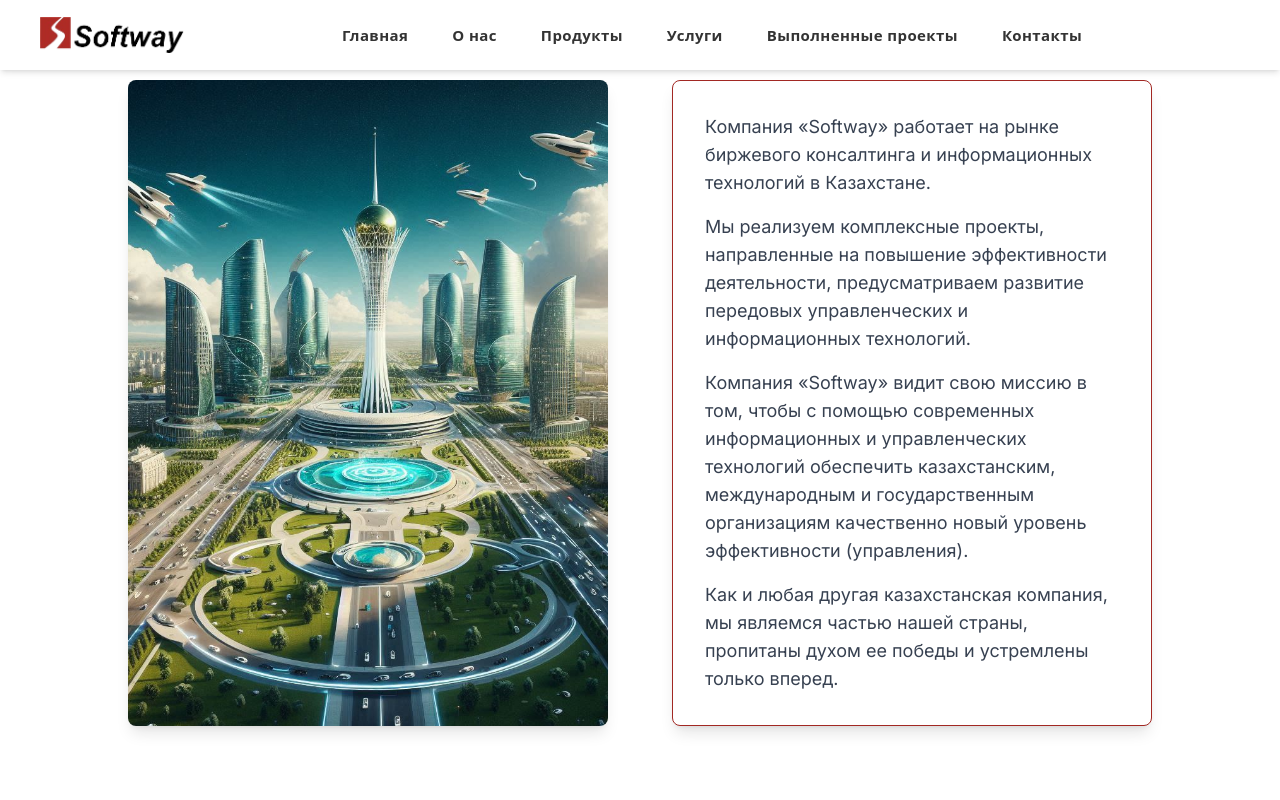
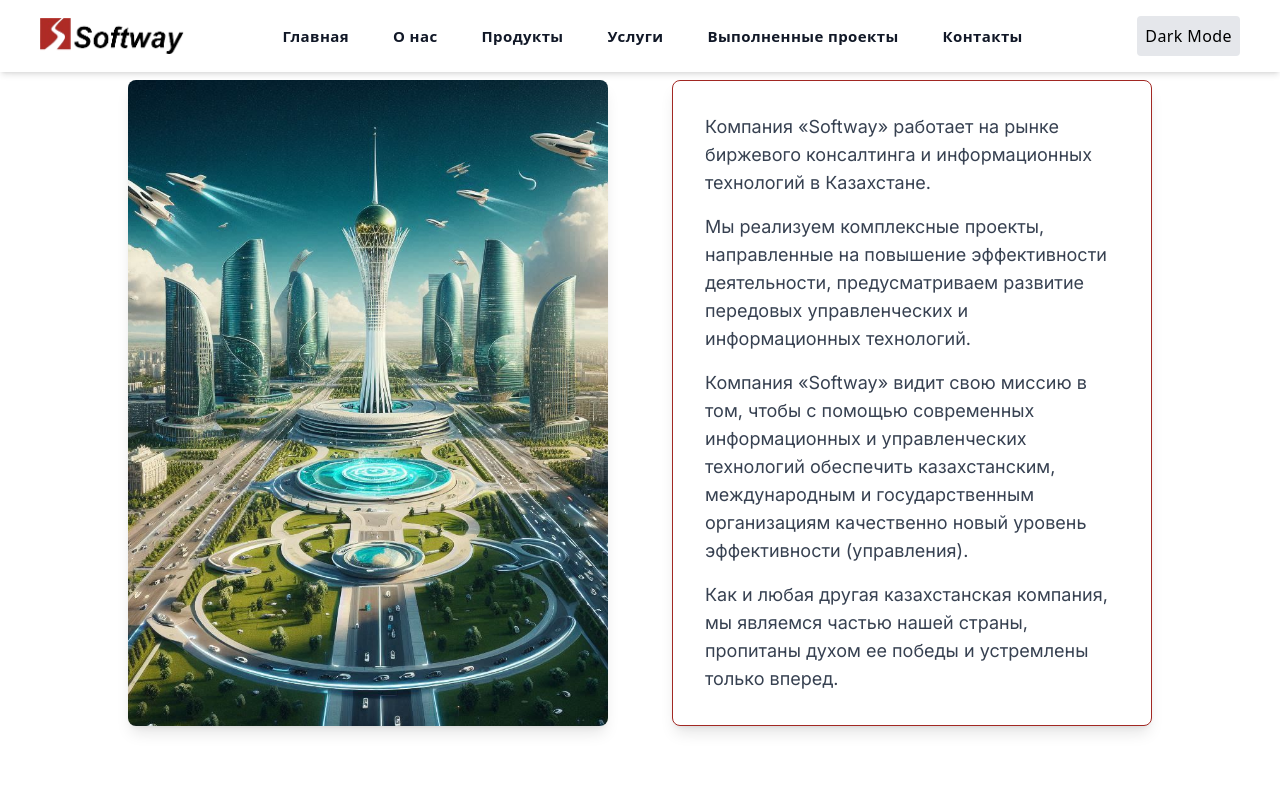
Before and after one commit to AtaktoAlisko/1cWEB, a Next.js app: page /aboutus in a window 1280 px wide. Shown: the top 800 px of the page. Built offline with nearby package versions, Linux system fonts and the light colour scheme; what tw-elements would draw is missing.

Commit message:
tower visibility fix

```diff
--- a/package.json
+++ b/package.json
@@ -23,7 +23,7 @@
   },
   "devDependencies": {
     "@types/aos": "^3.0.7",
-    "@types/node": "^20",
+    "@types/node": "^20.14.15",
     "@types/react": "^18",
     "@types/react-dom": "^18",
     "eslint": "^8",
--- a/src/Components/BasicInfo.tsx
+++ b/src/Components/BasicInfo.tsx
@@ -25,6 +25,7 @@ export default function BasicInfo() {
               alt="Astana"
               layout="fill"
               objectFit="cover"
+              objectPosition="center top"
               className="rounded-lg shadow-lg"
             />
           </div>
--- a/src/Components/Header.tsx
+++ b/src/Components/Header.tsx
@@ -5,6 +5,7 @@ import Image from "next/image";
 
 export default function Header() {
   const [isMenuOpen, setIsMenuOpen] = useState(false);
+  const [isDarkMode, setIsDarkMode] = useState(false);
 
   useEffect(() => {
     const collapseMenu = document.getElementById("collapseMenu");
@@ -27,26 +28,22 @@ export default function Header() {
 
   return (
     <>
-      <header className="fixed top-0 left-0 w-full text-white shadow-md font-sans tracking-wide z-50">
-        <div className="flex flex-wrap items-center justify-between gap-4 px-10 py-4 bg-white min-h-[70px]">
+      <header className={`fixed top-0 left-0 w-full shadow-md font-sans tracking-wide z-50 ${isDarkMode ? "bg-gray-900 text-gray-100" : "bg-white text-gray-900"}`}>
+        <div className={`flex flex-wrap items-center justify-between gap-4 px-10 py-4 min-h-[70px] ${isDarkMode ? "bg-gray-900" : "bg-white"}`}>
           <a href="javascript:void(0)">
             <Image src="/logo.png" alt="logo" width={144} height={36} />
           </a>
           <div
             id="collapseMenu"
-            className={`lg:flex bg-opacity-85 lg:gap-x-5 ${
-              isMenuOpen ? "" : "hidden"
-            }`}
+            className={`lg:flex bg-opacity-85 lg:gap-x-5 ${isDarkMode ? "bg-gray-900 text-gray-100" : "bg-white text-gray-900"} ${isMenuOpen ? "" : "hidden"}`}
           >
             <button
               id="toggleClose"
-              className={`lg:hidden fixed top-4 right-7 z-[100] w-10 h-10 bg-white flex items-center justify-center rounded ${
-                isMenuOpen ? "" : "hidden"
-              }`}
+              className={`lg:hidden fixed top-4 right-7 z-[100] w-10 h-10 ${isDarkMode ? "bg-gray-800 text-white" : "bg-white text-black"} flex items-center justify-center rounded ${isMenuOpen ? "" : "hidden"}`}
             >
               <svg
                 xmlns="http://www.w3.org/2000/svg"
-                className="w-4 h-4 fill-black"
+                className="w-4 h-4 fill-current"
                 viewBox="0 0 320.591 320.591"
               >
                 <path d="M30.391 318.583a30.37 30.37 0 0 1-21.56-7.288c-11.774-11.844-11.774-30.973 0-42.817L266.643 10.665c12.246-11.459 31.462-10.822 42.921 1.424 10.362 11.074 10.966 28.095 1.414 39.875L51.647 311.295a30.366 30.366 0 0 1-21.256 7.288z"></path>
@@ -54,7 +51,7 @@ export default function Header() {
               </svg>
             </button>
 
-            <ul className="lg:flex lg:gap-x-5 max-lg:space-y-3 max-lg:fixed max-lg:bg-white max-lg:w-1/2 max-lg:min-w-[300px] max-lg:top-0 max-lg:left-0 max-lg:p-6 max-lg:h-full max-lg:shadow-md max-lg:overflow-auto z-50">
+            <ul className={`lg:flex lg:gap-x-5 max-lg:space-y-3 max-lg:fixed ${isDarkMode ? "max-lg:bg-gray-900 text-gray-100" : "max-lg:bg-white text-gray-900"} max-lg:w-1/2 max-lg:min-w-[300px] max-lg:top-0 max-lg:left-0 max-lg:p-6 max-lg:h-full max-lg:shadow-md max-lg:overflow-auto z-50`}>
               <li className="mb-6 hidden max-lg:block">
                 <a href="javascript:void(0)">
                   <Image src="/logo.png" alt="logo" width={144} height={36} />
@@ -63,7 +60,7 @@ export default function Header() {
               <li className="max-lg:border-b max-lg:py-3 px-3">
                 <a
                   href="/"
-                  className="hover:text-[#a2382b] text-[#333] block font-bold text-[15px]"
+                  className={`hover:text-[#a2382b] block font-bold text-[15px] ${isDarkMode ? "text-gray-100" : "text-gray-900"}`}
                 >
                   Главная
                 </a>
@@ -71,7 +68,7 @@ export default function Header() {
               <li className="max-lg:border-b max-lg:py-3 px-3">
                 <a
                   href="/aboutus"
-                  className="hover:text-[#a2382b] text-[#333] block font-bold text-[15px]"
+                  className={`hover:text-[#a2382b] block font-bold text-[15px] ${isDarkMode ? "text-gray-100" : "text-gray-900"}`}
                 >
                   О нас
                 </a>
@@ -79,7 +76,7 @@ export default function Header() {
               <li className="max-lg:border-b max-lg:py-3 px-3">
                 <a
                   href="javascript:void(0)"
-                  className="hover:text-[#a2382b] text-[#333] block font-bold text-[15px]"
+                  className={`hover:text-[#a2382b] block font-bold text-[15px] ${isDarkMode ? "text-gray-100" : "text-gray-900"}`}
                 >
                   Продукты
                 </a>
@@ -87,7 +84,7 @@ export default function Header() {
               <li className="max-lg:border-b max-lg:py-3 px-3">
                 <a
                   href="javascript:void(0)"
-                  className="hover:text-[#a2382b] text-[#333] block font-bold text-[15px]"
+                  className={`hover:text-[#a2382b] block font-bold text-[15px] ${isDarkMode ? "text-gray-100" : "text-gray-900"}`}
                 >
                   Услуги
                 </a>
@@ -95,7 +92,7 @@ export default function Header() {
               <li className="max-lg:border-b max-lg:py-3 px-3">
                 <a
                   href="javascript:void(0)"
-                  className="hover:text-[#a2382b] text-[#333] block font-bold text-[15px]"
+                  className={`hover:text-[#a2382b] block font-bold text-[15px] ${isDarkMode ? "text-gray-100" : "text-gray-900"}`}
                 >
                   Выполненные проекты
                 </a>
@@ -103,7 +100,7 @@ export default function Header() {
               <li className="max-lg:border-b max-lg:py-3 px-3">
                 <a
                   href="/contact"
-                  className="hover:text-[#a2382b] text-[#333] block font-bold text-[15px]"
+                  className={`hover:text-[#a2382b] block font-bold text-[15px] ${isDarkMode ? "text-gray-100" : "text-gray-900"}`}
                 >
                   Контакты
                 </a>
@@ -112,13 +109,21 @@ export default function Header() {
           </div>
 
           <div className="flex max-lg:ml-auto">
+            {/* Dark Mode Toggle Button */}
+            <button
+              onClick={() => setIsDarkMode(!isDarkMode)}
+              className={`ml-4 p-2 rounded ${isDarkMode ? "bg-gray-700 text-white" : "bg-gray-200 text-black"}`}
+            >
+              {isDarkMode ? "Light Mode" : "Dark Mode"}
+            </button>
+
             <button
               id="toggleOpen"
               className={`lg:hidden ${isMenuOpen ? "hidden" : ""}`}
             >
               <svg
-                className="w-7 h-7"
-                fill="#000"
+                className={`w-7 h-7 ${isDarkMode ? "text-white" : "text-black"}`}
+                fill="currentColor"
                 viewBox="0 0 20 20"
                 xmlns="http://www.w3.org/2000/svg"
               >
@@ -135,7 +140,7 @@ export default function Header() {
 
       {isMenuOpen && (
         <div
-          className="fixed top-0 left-0 w-full h-full bg-black bg-opacity-50 backdrop-blur-sm z-40"
+          className={`fixed top-0 left-0 w-full h-full ${isDarkMode ? "bg-black bg-opacity-70" : "bg-black bg-opacity-50"} backdrop-blur-sm z-40`}
           onClick={() => setIsMenuOpen(false)}
         ></div>
       )}
```
Also changed, not shown: 2 other files (tests, documents, lock files or other folders).
